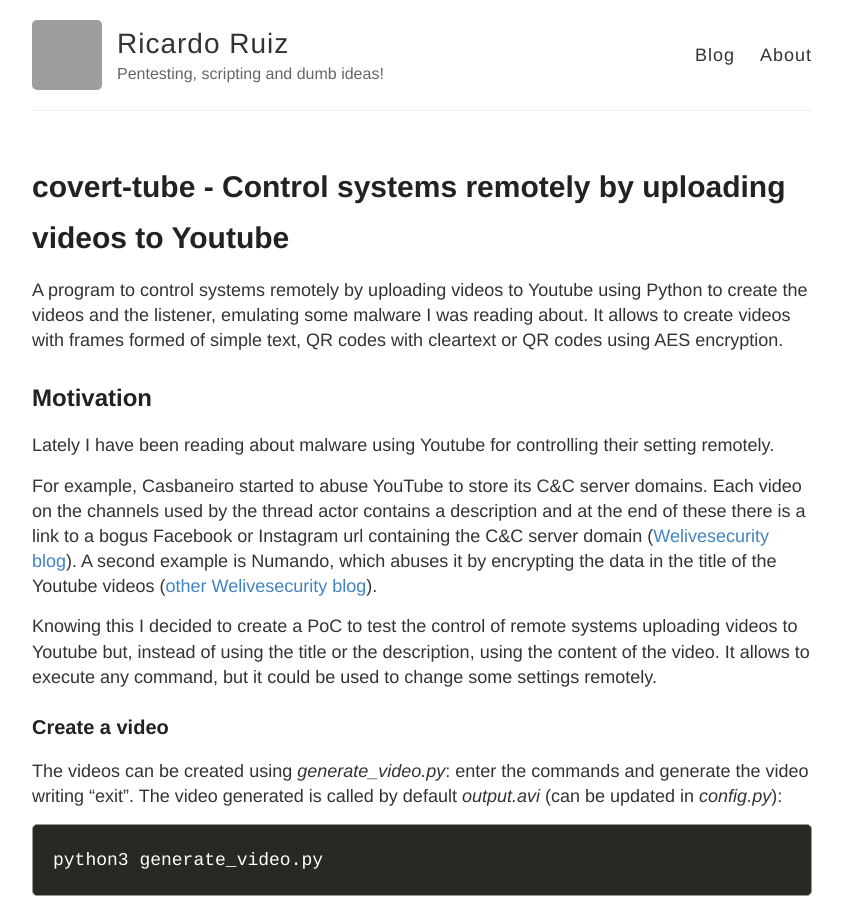
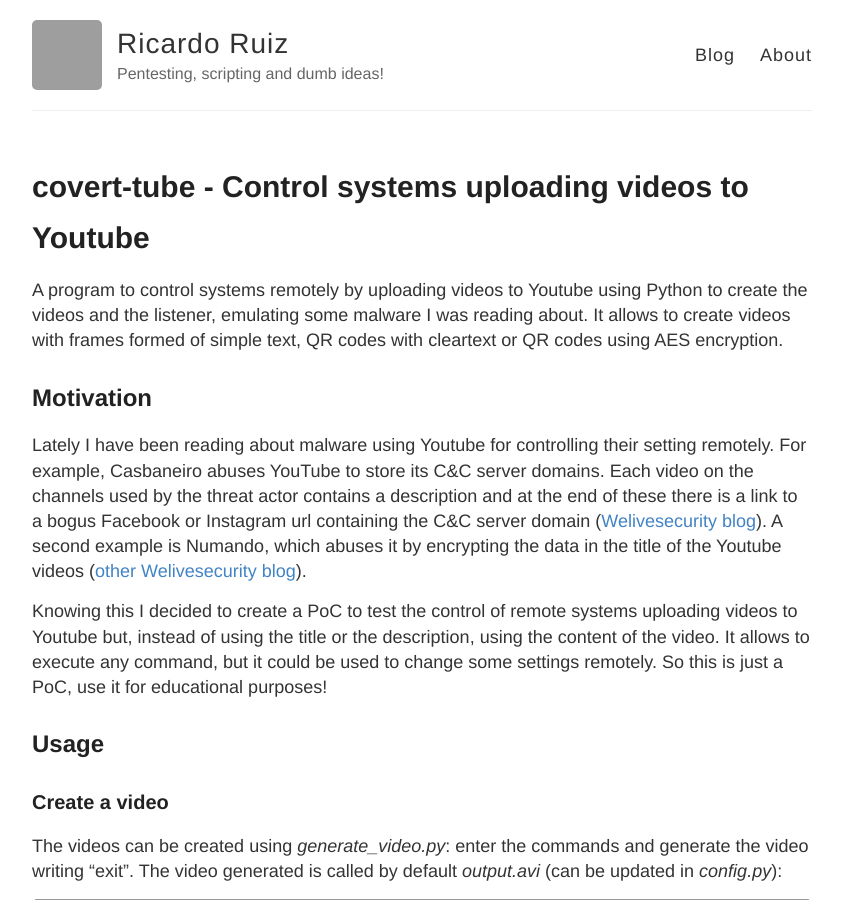
Before and after one commit to ricardojoserf/ricardojoserf.github.io, a Jekyll site: the page built from _posts/2021-10-1-covert-tube.md, in a window 1280 px wide and 900 px high. Shown: the whole window, without its empty margins (218-1061 px from the left). Built offline with Jekyll 4.4.1, drawn with Linux system fonts in a browser that asks for light colours; some of the changed text lies outside the part shown; grey boxes are pictures that could not be loaded.

Commit message:
Update 2021-10-1-covert-tube.md

````diff
--- a/_posts/2021-10-1-covert-tube.md
+++ b/_posts/2021-10-1-covert-tube.md
@@ -1,6 +1,6 @@
 ---
 layout: post
-title: covert-tube - Control systems remotely by uploading videos to Youtube
+title: covert-tube - Control systems uploading videos to Youtube
 excerpt_separator: <!--more-->
 ---
 
@@ -11,12 +11,12 @@
 
 ## Motivation
 
-Lately I have been reading about malware using Youtube for controlling their setting remotely.
+Lately I have been reading about malware using Youtube for controlling their setting remotely. For example, Casbaneiro abuses YouTube to store its C&C server domains. Each video on the channels used by the threat actor contains a description and at the end of these there is a link to a bogus Facebook or Instagram url containing the C&C server domain ([Welivesecurity blog](https://www.welivesecurity.com/2019/10/03/casbaneiro-trojan-dangerous-cooking/)). A second example is Numando, which abuses it by encrypting the data in the title of the Youtube videos ([other Welivesecurity blog](https://www.welivesecurity.com/2021/09/17/numando-latam-banking-trojan/)).
 
-For example, Casbaneiro started to abuse YouTube to store its C&C server domains. Each video on the channels used by the thread actor contains a description and at the end of these there is a link to a bogus Facebook or Instagram url containing the C&C server domain ([Welivesecurity blog](https://www.welivesecurity.com/2019/10/03/casbaneiro-trojan-dangerous-cooking/)).  A second example is Numando, which abuses it by encrypting the data in the title of the Youtube videos ([other Welivesecurity blog](https://www.welivesecurity.com/2021/09/17/numando-latam-banking-trojan/)).
+Knowing this I decided to create a PoC to test the control of remote systems uploading videos to Youtube but, instead of using the title or the description, using the content of the video. It allows to execute any command, but it could be used to change some settings remotely. So this is just a PoC, use it for educational purposes!
 
-Knowing this I decided to create a PoC to test the control of remote systems uploading videos to Youtube but, instead of using the title or the description, using the content of the video. It allows to execute any command, but it could be used to change some settings remotely.
 
+## Usage
 
 ### Create a video
 
@@ -75,7 +75,14 @@
 
 --------------------------------------------------------------------------------------
 
-## Dependencies
+## Installation
+
+```
+git clone https://github.com/ricardojoserf/covert-tube
+cd covert-tube
+```
+
+### Installing dependencies
 
 For all the project:
 
@@ -100,7 +107,7 @@
 pip3 install Pillow opencv-python youtube_dl pyqrcode pypng pyzbar pycrypto
 ```
 
-## Creating a standalone binary
+### Creating a standalone binary
 
 ```
 pyinstaller --onefile main.py
@@ -108,5 +115,3 @@
 rm -rf dist build
 rm main.spec
 ```
-
---------------------------------------------------------------------------------------
````
